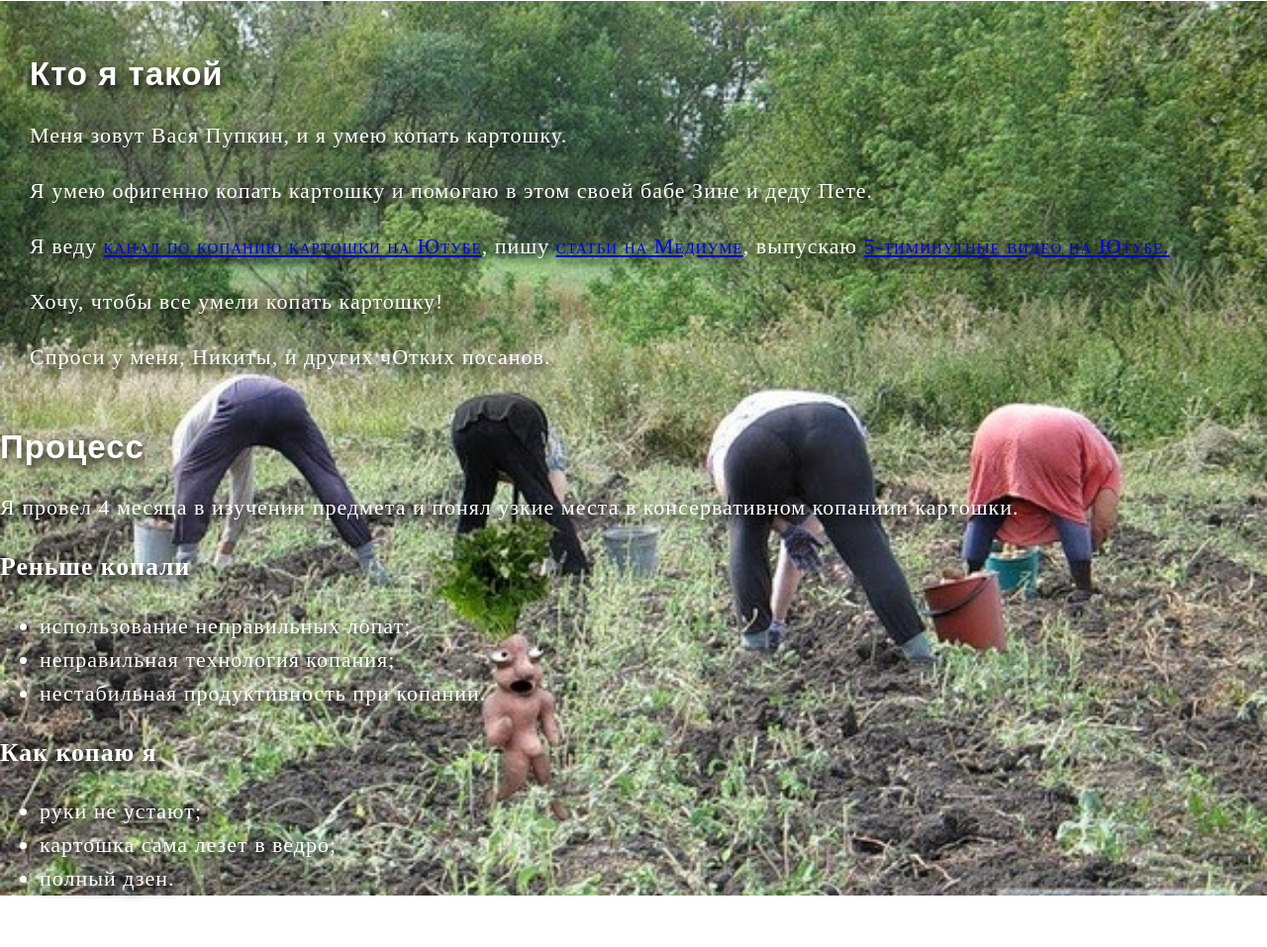
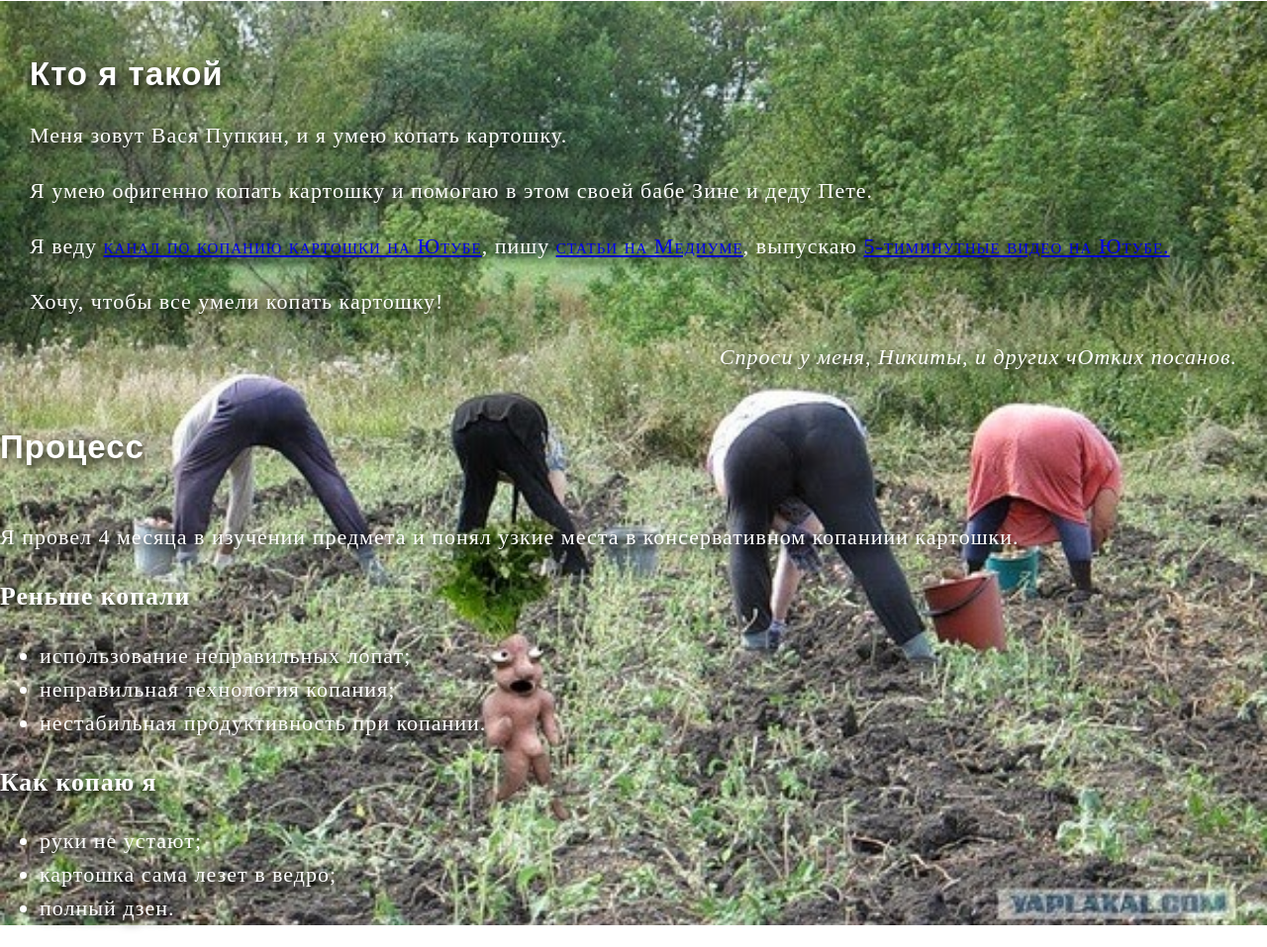
Before and after one commit to rammka/project, a plain HTML site: page index.html in a window 1280 px wide. Shown: the part 216-1173 px from the top of the page at 99% size. Before the commit the page ends 1143 px from the top, so only its background shows below. Drawn offline with Linux system fonts and the light colour scheme.

Commit message:
class change

```diff
--- a/index.html
+++ b/index.html
@@ -23,10 +23,10 @@
                 <p>Я умею офигенно копать картошку и помогаю в этом своей бабе Зине и деду Пете.</p>
                 <p>Я веду <a href="https://www.youtube.com/watch?v=8Fxq0a9uTMg">канал по копанию картошки на Ютубе</a>, пишу <a href="https://medium.com/">статьи на Медиуме</a>, выпускаю <a href="https://www.youtube.com/?gl=RU&hl=ru">5-тиминутные видео на Ютубе.</a> </p>
                 <p>Хочу, чтобы все умели копать картошку!</p>
-                <aside class="aside_right">Спроси у меня, Никиты, и других чОтких посанов.</aside>
+                <aside class="first__aside">Спроси у меня, Никиты, и других чОтких посанов.</aside>
             </section>
-            <section>
-                <h2 class='second'>Процесс</h2>
+            <section class="second">
+                <h2 class='second__h2'>Процесс</h2>
                 <p>Я провел 4 месяца в изучении предмета и понял узкие места в консервативном копаниии картошки.</p>
                     <h3>Реньше копали</h3>
                     <ul>
```
